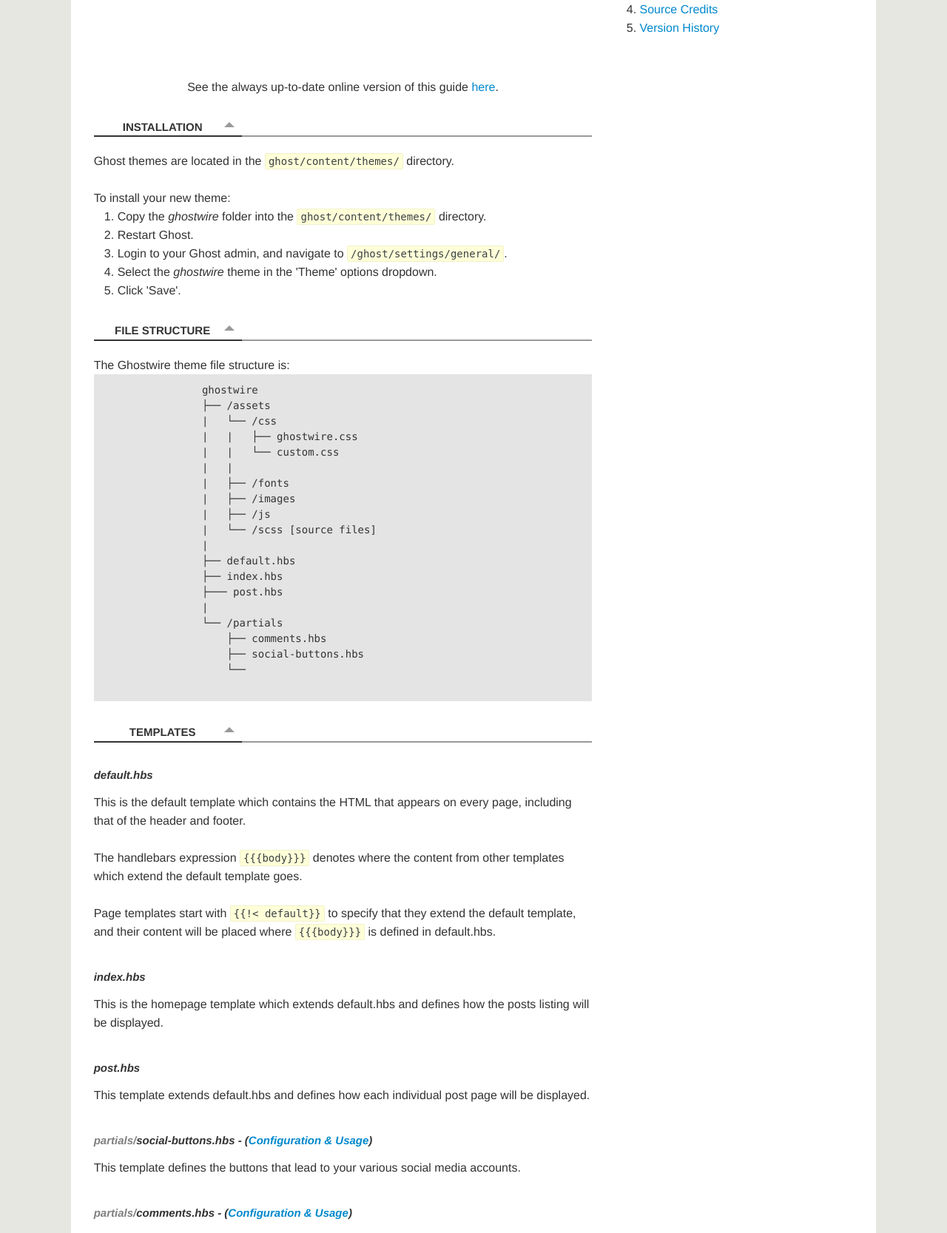
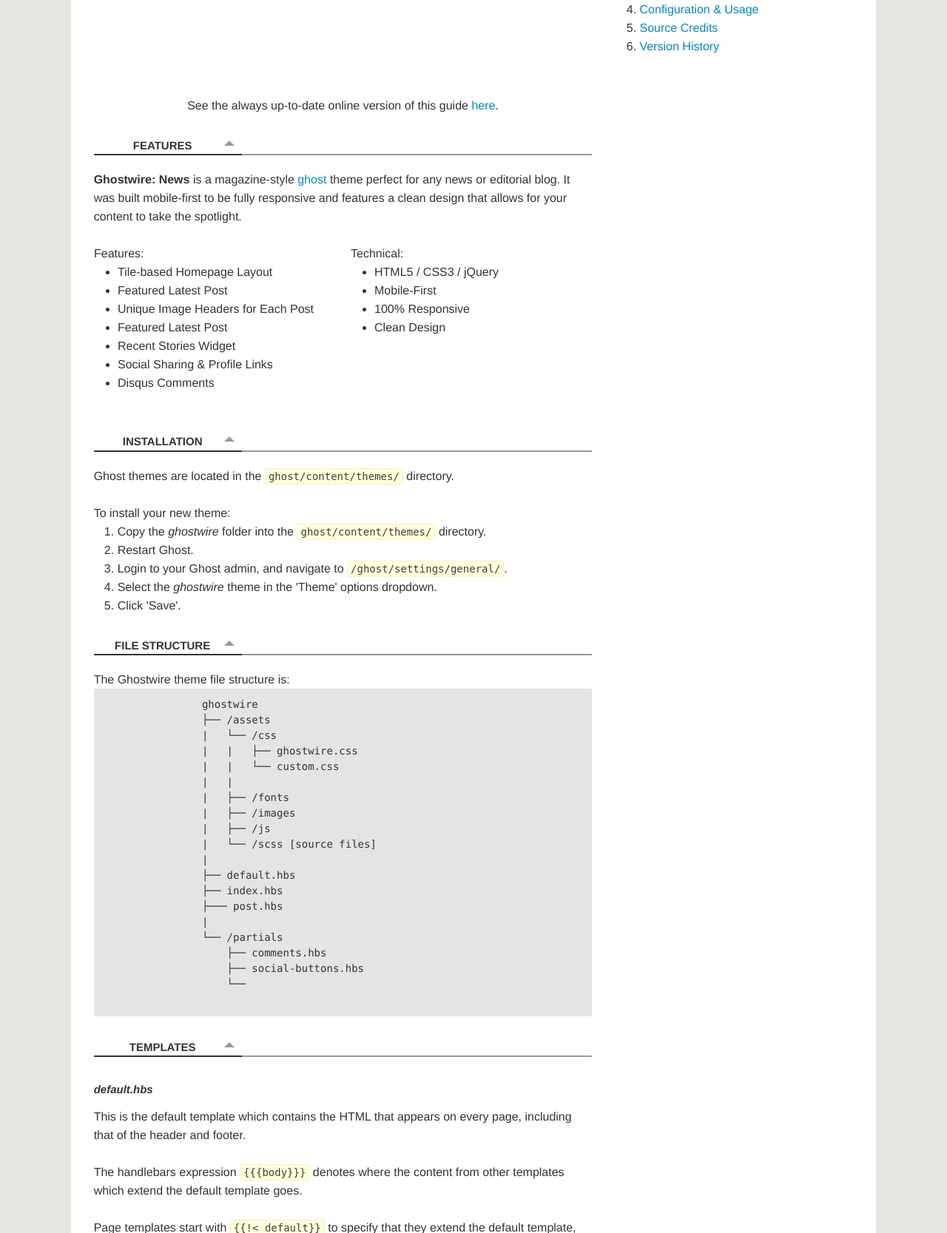
Before and after one commit to urbildpunkt/ghostwire, a PHP site: page /documentation.html in a window 1280 px wide. Shown: the part 408-2075 px from the top of the page at 74% size. Run offline with PHP 8.4, Linux system fonts and the light colour scheme.

Commit message:
Final update before first release.

```diff
--- a/assets/scss/_1240up.scss
+++ b/assets/scss/_1240up.scss
@@ -1,8 +1,4 @@
 /* =============================================================
-
-Stylesheet: Super Large Monitor Stylesheet
-
-You can add some advanced styles here if you like. This kicks in
-on larger screens.
+	Super Large Monitor Stylesheet
 
  * ============================================================= */
--- a/assets/scss/ghostwire.scss
+++ b/assets/scss/ghostwire.scss
@@ -1,6 +1,6 @@
 /* =============================================================
 	Ghostwire v1.0
-	by John Quealy http://urbildpunkt.c
+	by John Quealy http://urbildpunkt.com
 
 	Kraken v3.1
 	A lightweight front-end boilerplate by Chris Ferdinandi.
--- a/documentation.html
+++ b/documentation.html
@@ -128,6 +128,7 @@
 
 			    <span class="guide-header"><span class="section-header">Table of Contents</span></span>
 				<ol class="alpha">
+					<li><a href="#features">Features</a></li>
 					<li><a href="#installation">Installation</a></li>
 					<li><a href="#files">File Structure</a>
 						<ul>
@@ -147,6 +148,34 @@
 
 			<div class="grid-two-thirds">
 				<span class="guide-header text-center" style="border: none">See the always up-to-date online version of this guide <a href="http://ghostwire.apps.runkite.com/documentation.html">here</a>.</span>
+
+				<section class="guide-header" id="features"><span class="section-header">Features <a href="#toc"><figure class="top-arrow"></figure></a></span></section>
+				<p><strong>Ghostwire: News</strong> is a magazine-style <a href="http://ghost.org/" target="_blank">ghost</a> theme perfect for any news or editorial blog. It was built mobile-first to be fully responsive and features a clean design that allows for your content to take the spotlight.</p>
+					<div class="row">
+						<div class="grid-half">
+							Features:
+							<ul>
+								<li>Tile-based Homepage Layout</li>
+								<li>Featured Latest Post</li>
+								<li>Unique Image Headers for Each Post</li>
+								<li>Featured Latest Post</li>
+								<li>Recent Stories Widget</li>
+								<li>Social Sharing & Profile Links</li>
+								<li>Disqus Comments</li>
+							</ul>
+						</div>
+						<div class="grid-half">
+								Technical:
+							<ul>
+								<li>HTML5 / CSS3 / jQuery</li>
+								<li>Mobile-First</li>
+								<li>100% Responsive</li>
+								<li>Clean Design</li>
+							</ul>
+						</div>
+					</div>
+
+
 
 				<section class="guide-header" id="intallation"><span class="section-header">Installation <a href="#toc"><figure class="top-arrow"></figure></a></span></section>
 				<p>Ghost themes are located in the <code class="path">ghost/content/themes/</code> directory.</p>
@@ -293,7 +322,7 @@
 					<li><a href="http://jquery-plugins.net/FeedEk/FeedEk.html" target="_blank">FeedEk</a>: RSS/ATOM Feed Reader/Importer/Parser jQuery plugin.</li>
 				</ul>
 
-				Parts of this guide were taken from <a href="" target="http://docs.ghost.org/">The Ghost Guide</a>.
+				Parts of this guide were taken from <a href="http://docs.ghost.org/" target="_blank">The Ghost Guide</a>.
 
 				<h3>Useful Tools</h3>
 
@@ -304,12 +333,10 @@
 
 				<section class="guide-header" id="changelog"><span class="section-header">Version History<a href="#toc"><figure class="top-arrow"></figure></a></span></section>
 
-				<ul class="list-unstyled">
-					<li>Version 1.0 (Dec 14, 2013)</li>
-					<ul>
-						<li>Initial Release</li>
-					</ul>
-				</ul>
+				<pre>
+				Version 1.0 (12.14.2013)
+				* Initial Release
+				</pre>
 
 			</div>
 
--- a/index.hbs
+++ b/index.hbs
@@ -13,6 +13,7 @@
         <section class="post-row"  id="post-first">
 
             <article class="{{post_class}} {{#if @even}}even{{else}}odd{{/if}}" id="post-featured">
+
                 <section class="post-image">
                     <a href="/{{slug}}" class="post-image-link" rel="bookmark" title="{{title}}">
                         {{content words="0"}}
@@ -58,6 +59,7 @@
                     {{content words="0"}}
                 </a>
             </section>
+
             <section class="post-content">
                 <header class="post-header">
                     {{#if tags}}{{#each tags}}
--- a/post.hbs
+++ b/post.hbs
@@ -20,8 +20,6 @@
 
 
 </section>
-
-        {{! Everything below outputs content of the the post which has been published }}
 
 
 <section class="content">
@@ -54,7 +52,6 @@
             </section>
 
             {{> comments}}
-
         </section>
 
         <aside class="page-sidebar">
```
Also changed, not shown: assets/css/ghostwire.css (+4 -29 lines), assets/scss/_1030up.scss (+6 -3 lines), assets/scss/_481up.scss (+2 -7 lines), assets/scss/_768up.scss (+3 -6 lines), assets/scss/_base.scss (+11 -7 lines), default.hbs (+8 -3 lines), partials/social-buttons.hbs (+8 -8 lines), readme.md (deleted). Lines whose indentation alone changed are shown as unchanged.
